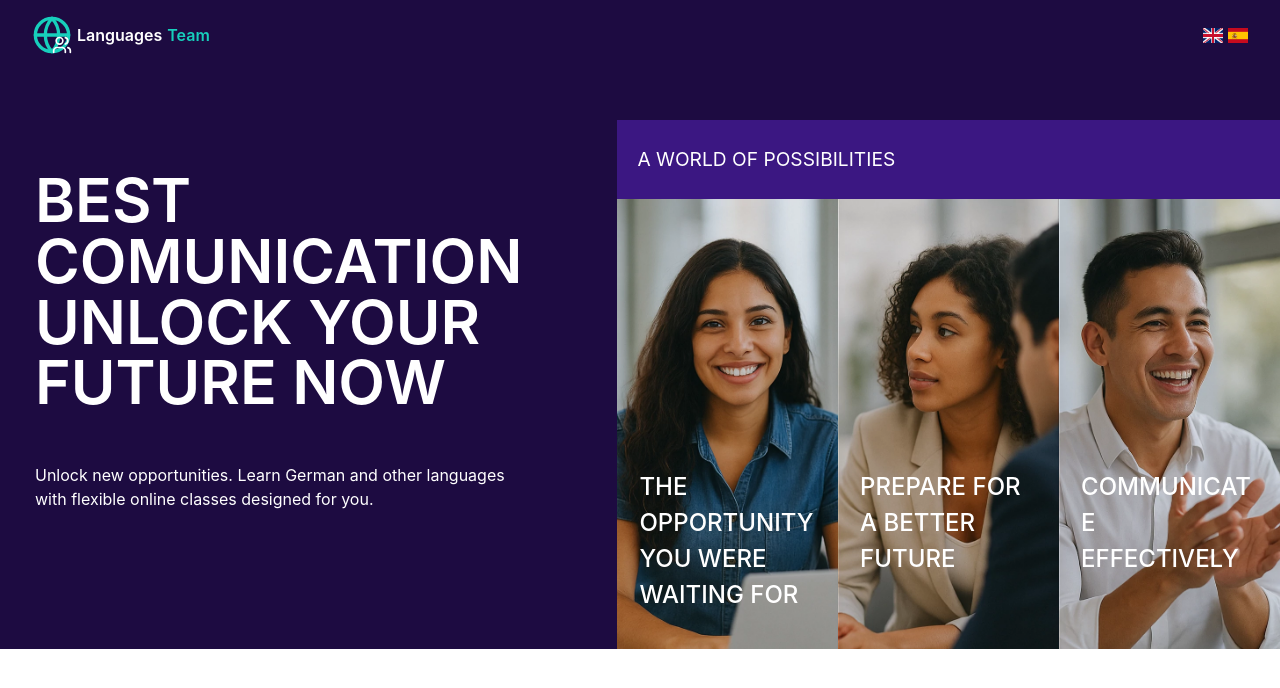
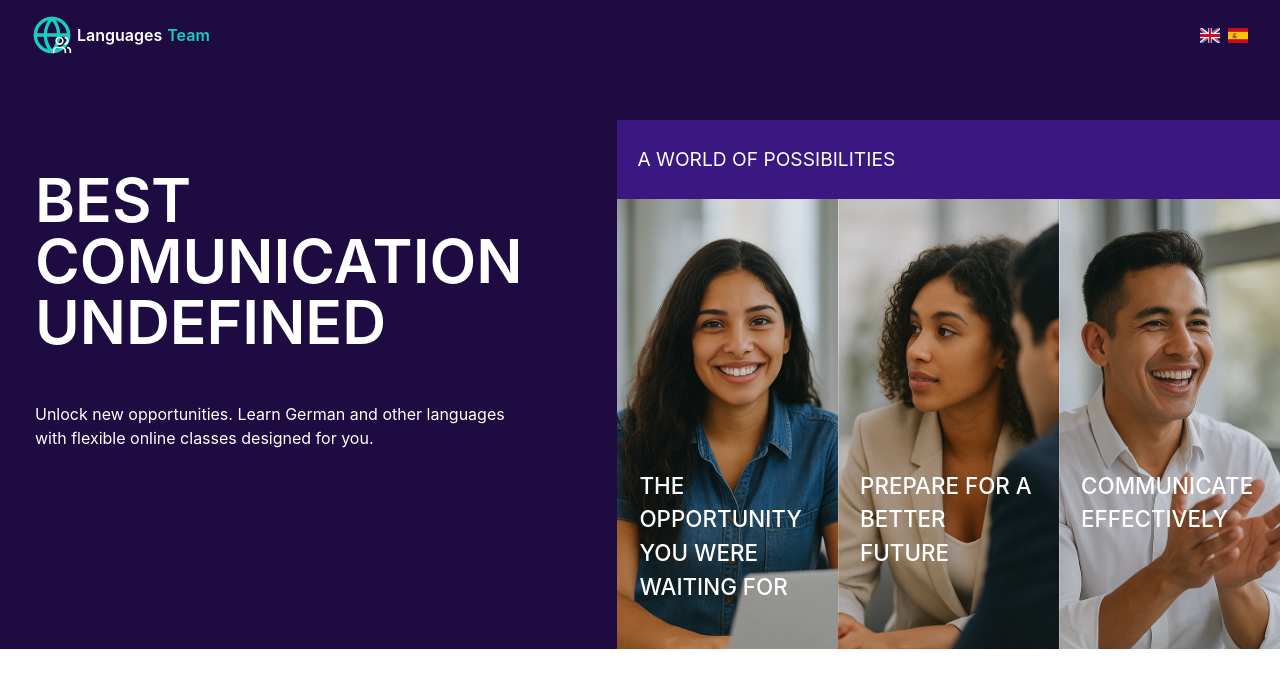
Before and after one commit to sargentogato/laguagues-web, a Vue app: page /#/ in a window 1280 px wide. Shown: the top 688 px of the page. Built offline with nearby package versions, Linux system fonts and the light colour scheme; the HTML template or start-up script is replaced by a standard one.

Commit message:
add new variables for images text on header. HeaderImages: improve font size for text on images HeaderText:fix some styles SelectLang: up the gap between flags

```diff
--- a/src/assets/styles/variables.css
+++ b/src/assets/styles/variables.css
@@ -24,9 +24,12 @@
   --logo-size: 40px;
 
   /* Fonts */
+  --header-title-mobile:2.2rem;
   --header-title-desktop: 3.8rem;
   --image-header-title-mobile:1.2rem;
   --padding-header-x:35px;
   --padding-header-y:50px;
-
+  --image-caption-size-mobile:0.8rem;
+  --image-caption-size-tablet:0.9rem;
+  --image-caption-size-desktop:1.4rem;
 }
--- a/src/components/header/HeaderImages.vue
+++ b/src/components/header/HeaderImages.vue
@@ -71,11 +71,11 @@ const props = defineProps({
   margin: auto;
   position: absolute;
   right: 0;
-  top: 50%;
+  top: 60%;
   width: 80%;
 
   .image__caption {
-    font-size: 1rem;
+    font-size: var(--image-caption-size-mobile);
     font-weight: 500;
     text-transform: uppercase;
   }
@@ -83,35 +83,36 @@ const props = defineProps({
 
 @media screen and (min-width:400px) {
   .image__caption-box {
-    top: 60%;
-
     .image__caption {
-      font-size: 1.2rem;
+      font-size: var(--image-caption-size-tablet);
     }
   }
 }
 
 @media screen and (min-width:576px) {
   .image__caption-box {
-    top: 80%;
+    top: 70%;
   }
 }
 
 @media screen and (min-width:779px) {
   .image__caption-box {
     top: 60%;
-
-    .image__caption {
-      font-size: 1rem;
-    }
   }
 }
 
 @media screen and (min-width:1200px) {
   .image__caption-box {
+    top: 60%;
     .image__caption {
-      font-size: 1.5rem;
+      font-size: var(--image-caption-size-desktop);
     }
   }
 }
+
+@media screen and (min-width:1300px) {
+  .image__caption-box {
+    top:70%;
+  }
+}
 </style>
--- a/src/components/header/HeaderText.vue
+++ b/src/components/header/HeaderText.vue
@@ -61,7 +61,7 @@ if (import.meta.env.DEV) {
 }
 
 
-const { currentMessageIndex, currentMessage } = useMessagesRotator(props.messages, props.interval);
+// const { currentMessageIndex, currentMessage } = useMessagesRotator(props.messages, props.interval);
 </script>
 
 <style scoped>
@@ -75,7 +75,7 @@ const { currentMessageIndex, currentMessage } = useMessagesRotator(props.message
 }
 
 .header__text {
-  max-width: 430px;
+  max-width: 500px;
 }
 
 .header__title-bottom {
@@ -83,7 +83,11 @@ const { currentMessageIndex, currentMessage } = useMessagesRotator(props.message
 }
 
 [class^='header__title'] {
-  font-size: 2.2rem;
+  font-size: clamp(
+    2.2rem,
+    8vw - 1.75rem,
+    3.8rem
+  );
   font-weight: 600;
   line-height: 1;
   text-transform: uppercase;
@@ -114,19 +118,15 @@ const { currentMessageIndex, currentMessage } = useMessagesRotator(props.message
   }
 }
 
-@media screen and (min-width:992px) {
+/* @media screen and (min-width:992px) {
   [class^='header__title'] {
     font-size: 3.4rem;
   }
-}
+} */
 
 @media screen and (min-width: 1200px) {
   .header__text-box {
     justify-content: flex-end;
-  }
-
-  .header__text {
-    max-width: 500px;
   }
 
   [class^='header__title'] {
--- a/src/components/menu/SelectLang.vue
+++ b/src/components/menu/SelectLang.vue
@@ -28,7 +28,7 @@ const changeLang = (lang: string) => {
 <style scoped>
 .btn__box {
   display: flex;
-  gap: 5px;
+  gap: 8px;
 }
 
 .btn {
```
